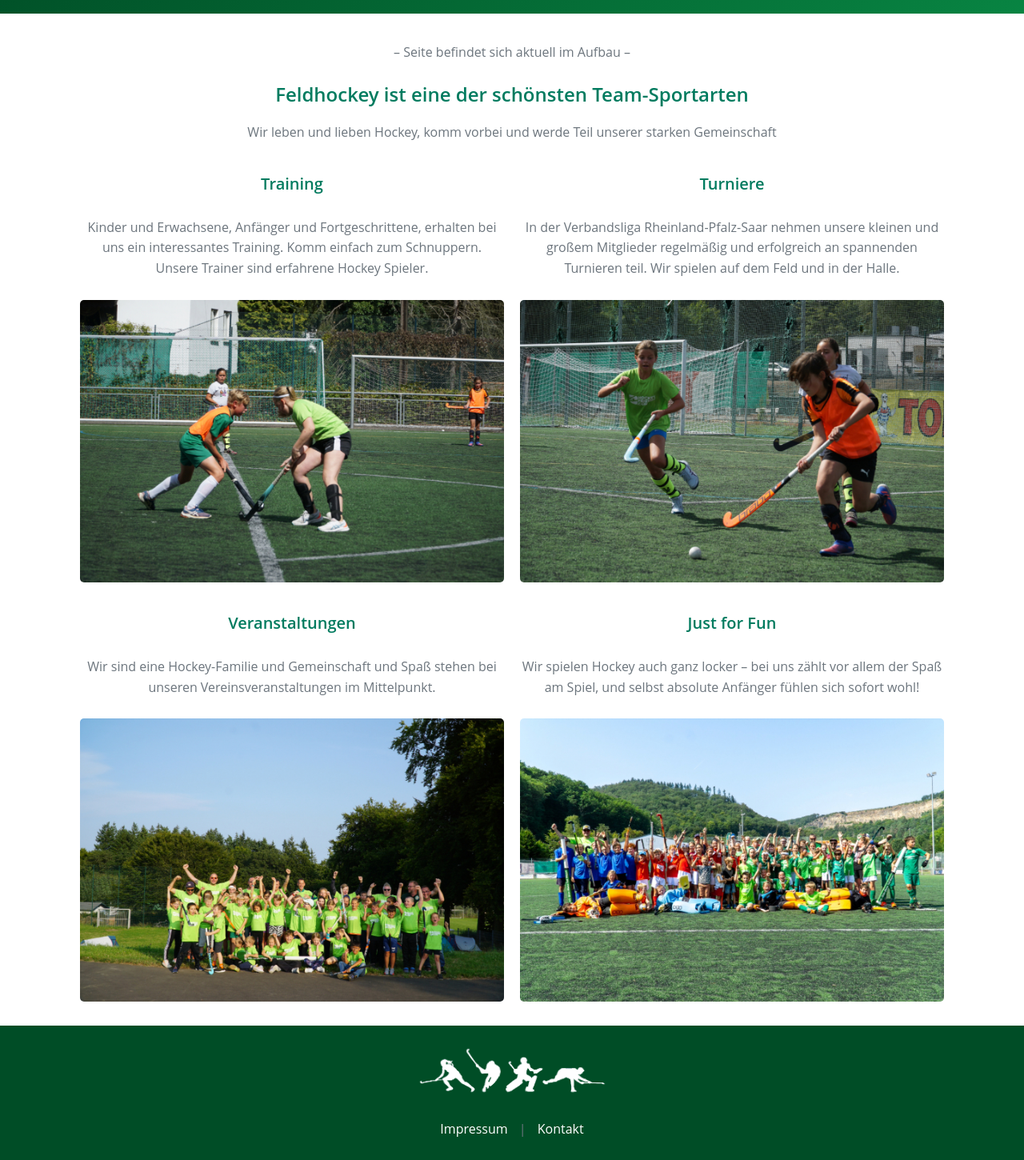
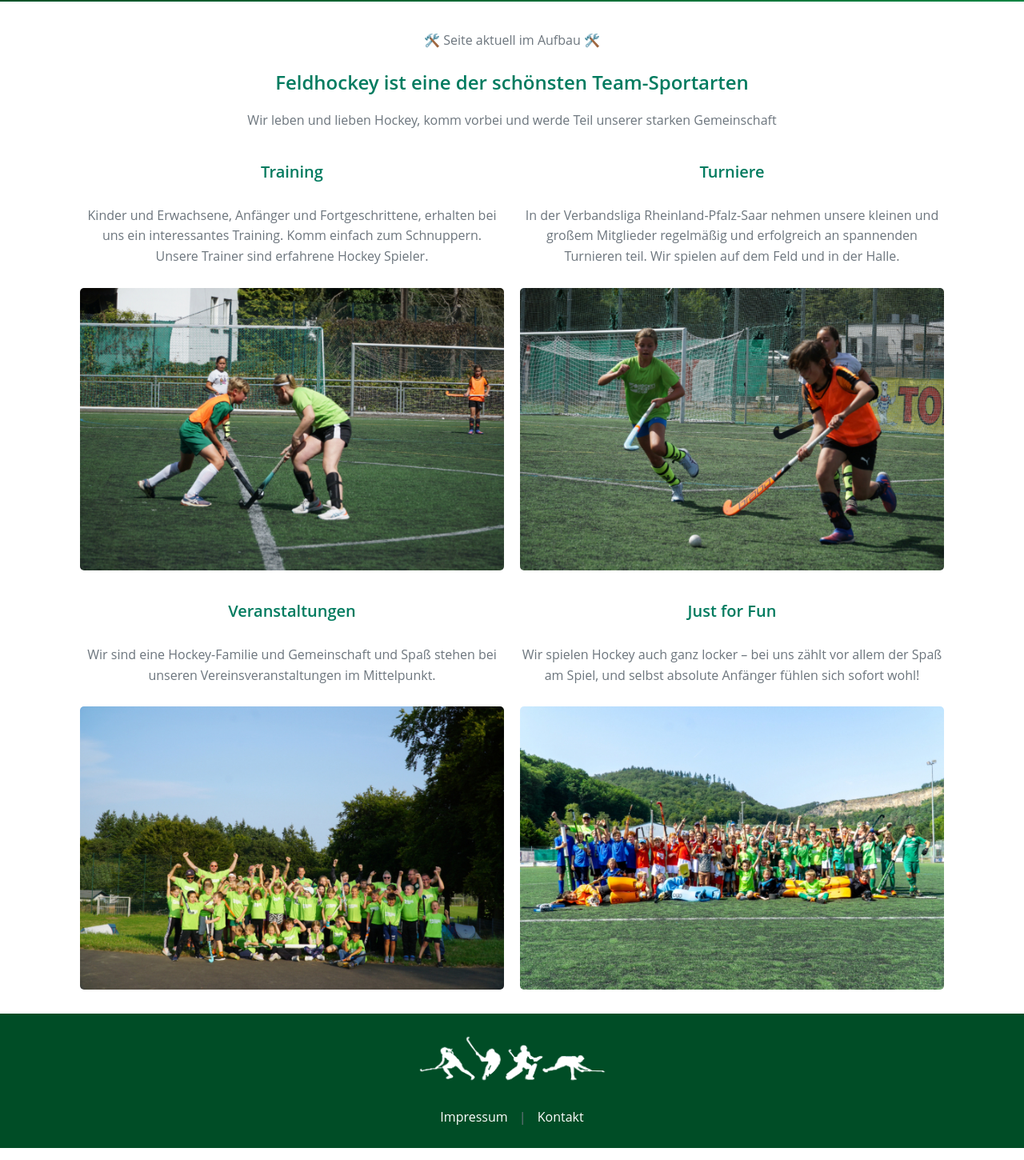
Before and after one commit to hockey-mayen/hockey-mayen.github.io, a Jekyll site: the page built from index.md, in a window 1280 px wide, cut to the strip 129-1579 px from the top of the page. Shown: the whole strip at 80% size. Built offline with Jekyll 4.4.1, drawn with Linux system fonts in a browser that asks for light colours.

Commit message:
further commit jekyll now

```diff
--- a/assets/css/header.css
+++ b/assets/css/header.css
@@ -91,11 +91,11 @@
 
 /* Stempel direkt über den letzten Buchstaben des Titels */
 .draft-stamp {
-    width: 90px; /* Größere Größe */
+    width: 70px; /* Größere Größe */
     height: auto;
     opacity: 0.85; /* Leichte Transparenz */
     transform: rotate(-10deg); /* Leicht gedreht für realistischen Look */
     position: relative;
-    left: -25px; /* Schiebt es nach links, um "yen" zu überlappen */
-    top: 10px; /* Verschiebt es leicht nach unten für bessere Platzierung */
+    left: -80px; /* Schiebt es nach links, um "yen" zu überlappen */
+    top: 5px; /* Verschiebt es leicht nach unten für bessere Platzierung */
 }
--- a/index.md
+++ b/index.md
@@ -3,7 +3,7 @@
 title: "Startseite"
 ---
 
--- Seite befindet sich aktuell im Aufbau --
+🛠️ Seite aktuell im Aufbau 🛠️
 
 <h2>Feldhockey ist eine der schönsten Team-Sportarten</h2>
 <p>Wir leben und lieben Hockey, komm vorbei und werde Teil unserer starken Gemeinschaft</p>
```
Also changed, not shown: impressum.md (+1 -1 lines), kontakt.md (+1 -1 lines).
